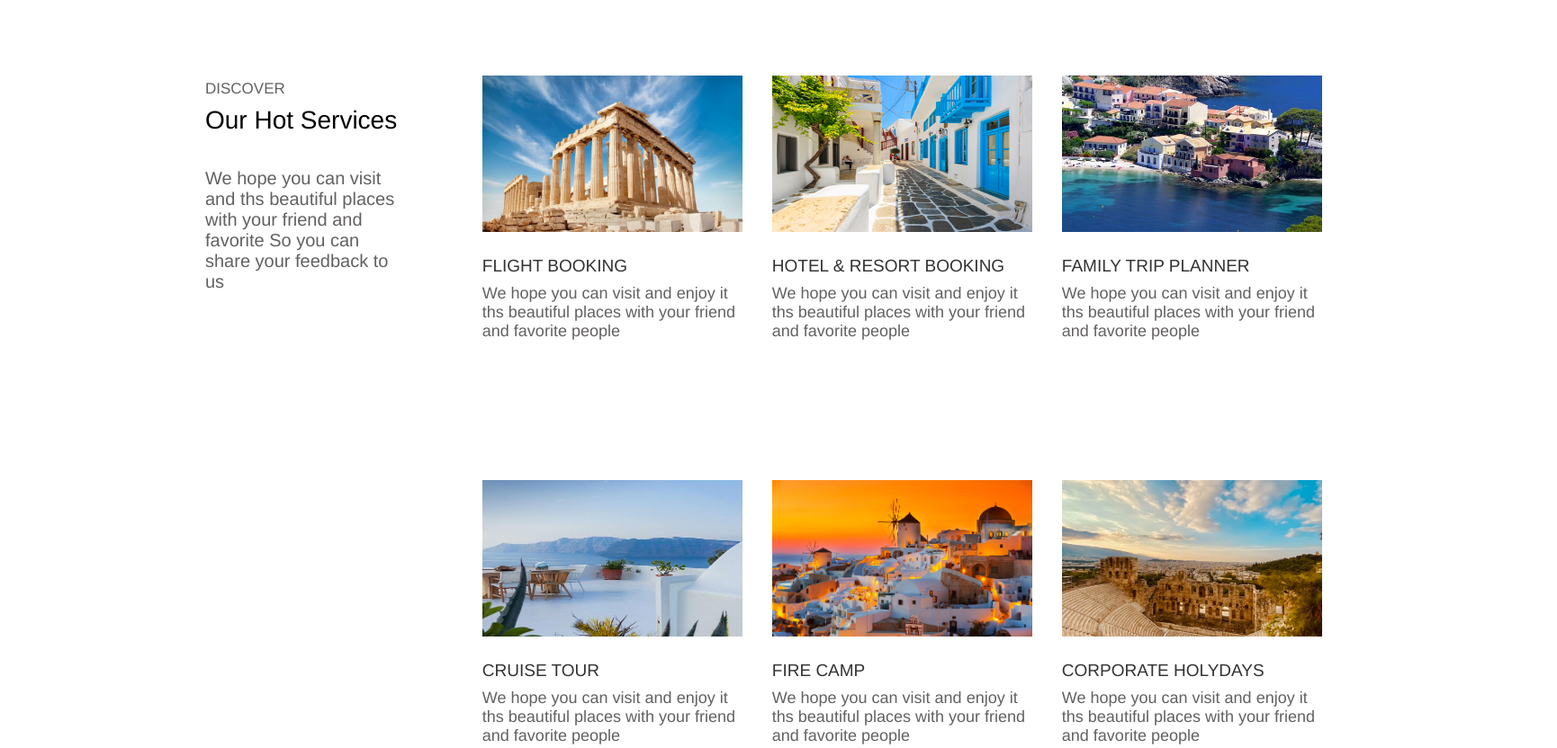
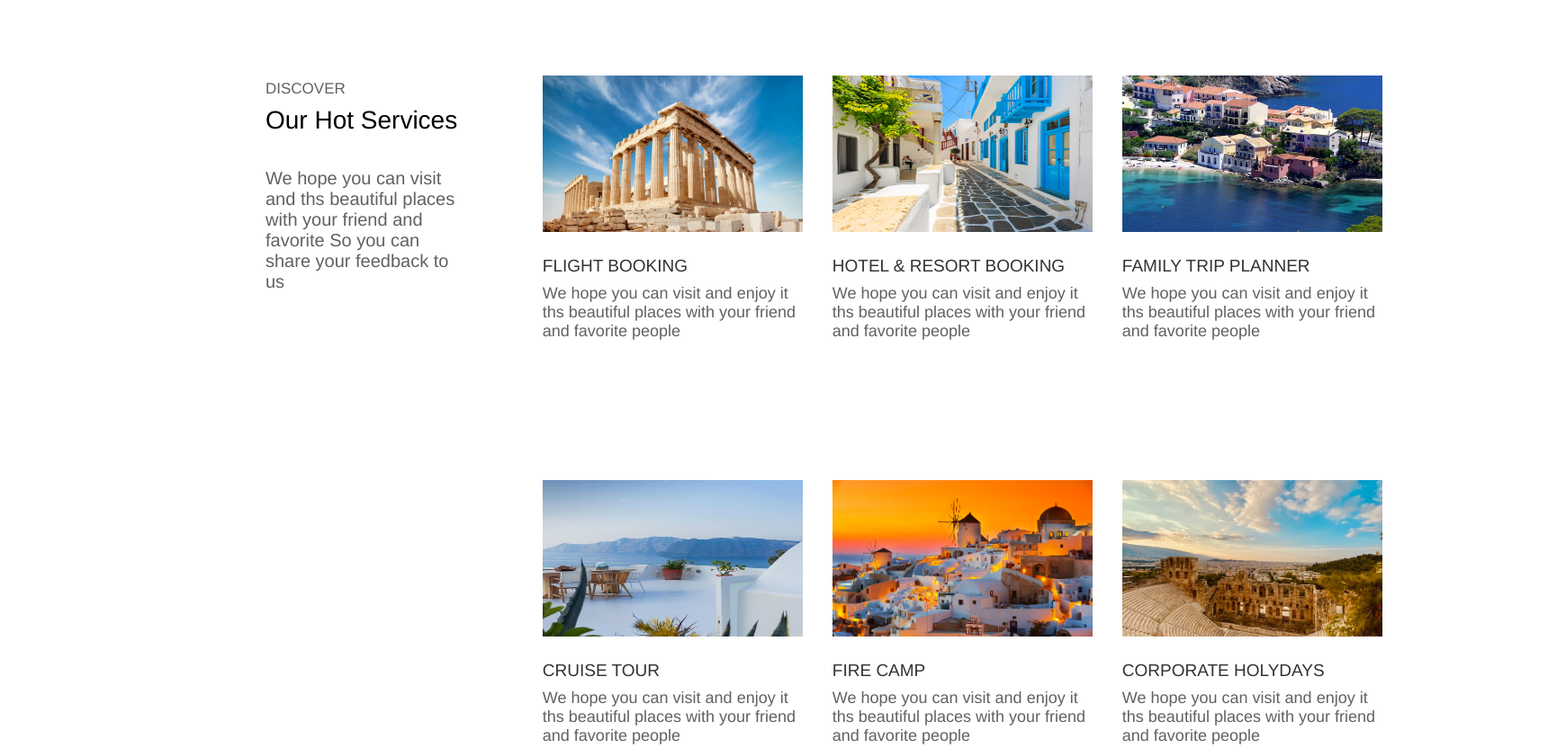
Before and after one commit to mixa110ani/davaleba9, a plain HTML site: page index.html in a window 1280 px wide. Shown: the part 673-1505 px from the top of the page at 90% size, 1730 px wide, since content can reach past the window. Drawn offline with Linux system fonts and the light colour scheme.

Commit message:
Update styles.css

```diff
--- a/styles/styles.css
+++ b/styles/styles.css
@@ -83,7 +83,7 @@ color:  #FFFFFF;
     display: flex;
     width: 1440px;
     height: 900px;
-    margin-left:223px;
+    margin-left: 290px;
 
 
 
```
